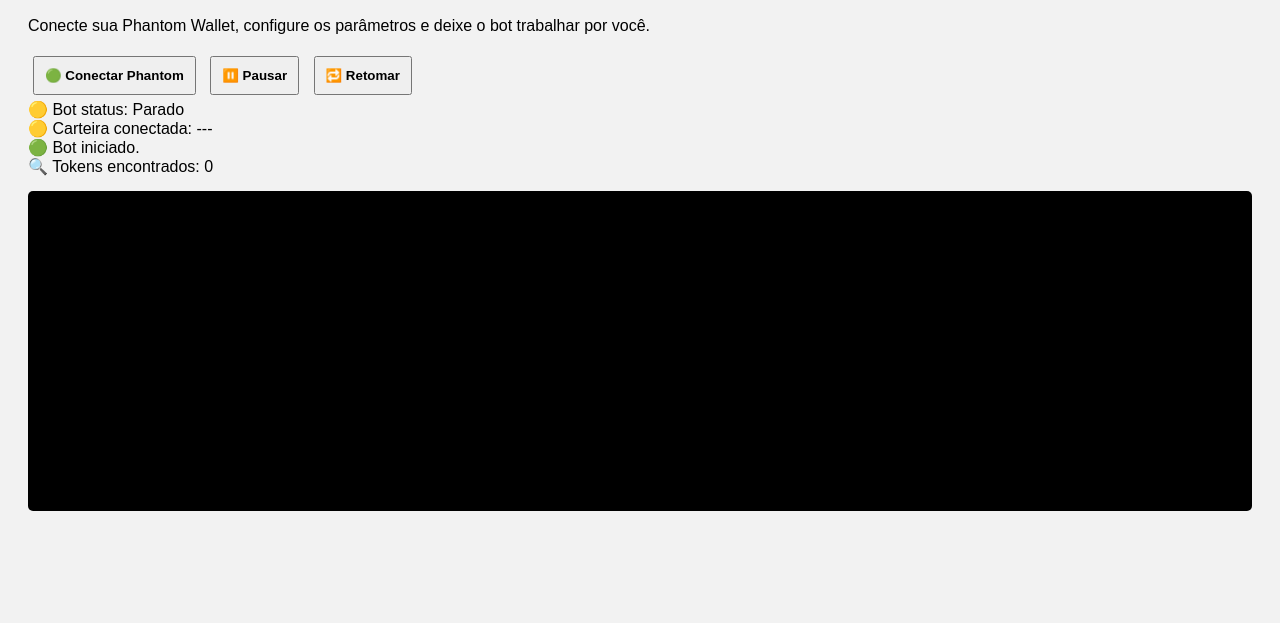
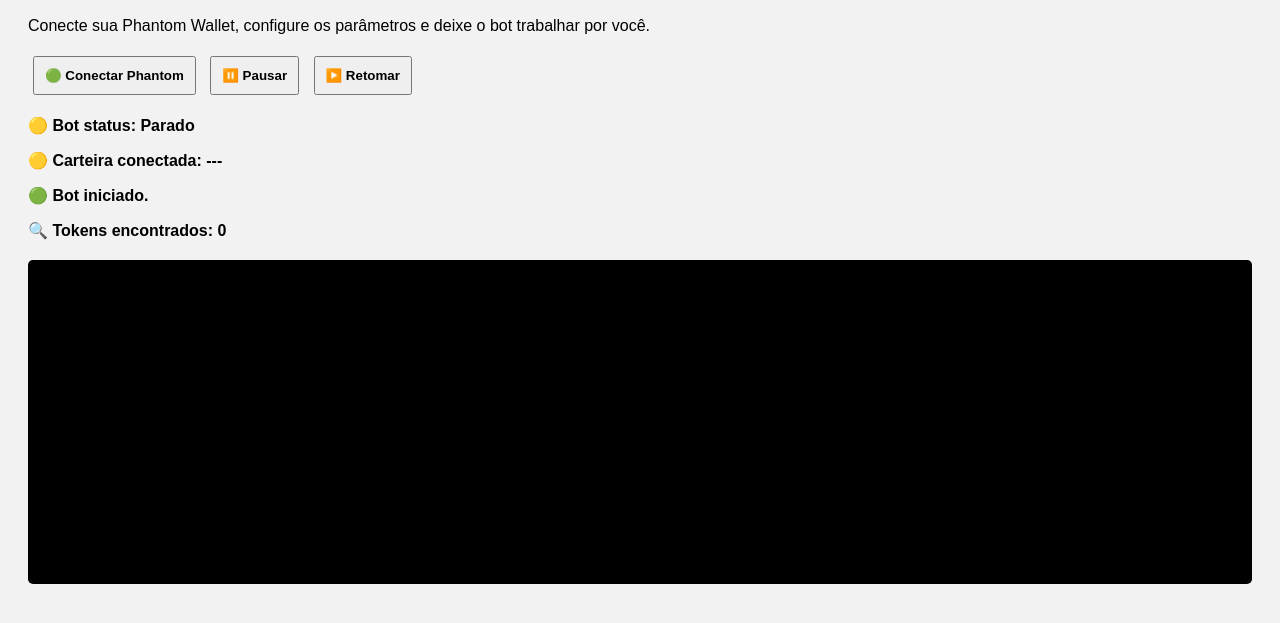
Before and after one commit to alanguerreiro/Solanabotv2, a plain HTML site: page index.html in a window 1280 px wide. Shown: the part 79-702 px from the top of the page. Drawn offline with Linux system fonts and the light colour scheme.

Commit message:
Update index.html

```diff
--- a/index.html
+++ b/index.html
@@ -1,7 +1,8 @@
 <!DOCTYPE html>
 <html lang="pt-BR">
 <head>
-  <meta charset="UTF-8">
+  <meta charset="UTF-8" />
+  <meta name="viewport" content="width=device-width, initial-scale=1.0"/>
   <title>🚀 SolanaBot V2</title>
   <style>
     body {
@@ -9,43 +10,45 @@
       background-color: #f2f2f2;
       padding: 20px;
     }
+
     button {
       padding: 10px;
       margin: 5px;
       font-weight: bold;
+      cursor: pointer;
     }
+
     #console {
       background-color: #000;
       color: #0f0;
       font-family: monospace;
-      padding: 10px;
+      padding: 12px;
       height: 300px;
       overflow-y: auto;
       border-radius: 5px;
-      margin-top: 15px;
-      white-space: pre-wrap;
+      margin-top: 20px;
+    }
+
+    .status {
+      font-weight: bold;
     }
   </style>
 </head>
 <body>
-
   <h2>🚀 SolanaBot V2</h2>
   <p>Conecte sua Phantom Wallet, configure os parâmetros e deixe o bot trabalhar por você.</p>
 
   <button onclick="connectWallet()">🟢 Conectar Phantom</button>
   <button onclick="pausarBot()">⏸️ Pausar</button>
-  <button onclick="retomarBot()">🔁 Retomar</button>
+  <button onclick="retomarBot()">▶️ Retomar</button>
 
-  <div id="status">
-    🟡 Bot status: <span id="botStatus">Parado</span><br>
-    🟡 <span id="carteiraStatus">Carteira conectada: ---</span><br>
-    🟢 Bot iniciado.<br>
-    🔍 Tokens encontrados: <span id="tokenCount">0</span>
-  </div>
+  <p class="status">🟡 Bot status: <span id="botStatus">Parado</span></p>
+  <p class="status">🟡 Carteira conectada: <span id="walletAddress">---</span></p>
+  <p class="status">🟢 Bot iniciado.</p>
+  <p class="status">🔍 Tokens encontrados: <span id="tokenCount">0</span></p>
 
   <div id="console"></div>
 
-  <!-- Scripts -->
   <script src="scanner.js"></script>
   <script src="decision.js"></script>
   <script src="swap.js"></script>
```
